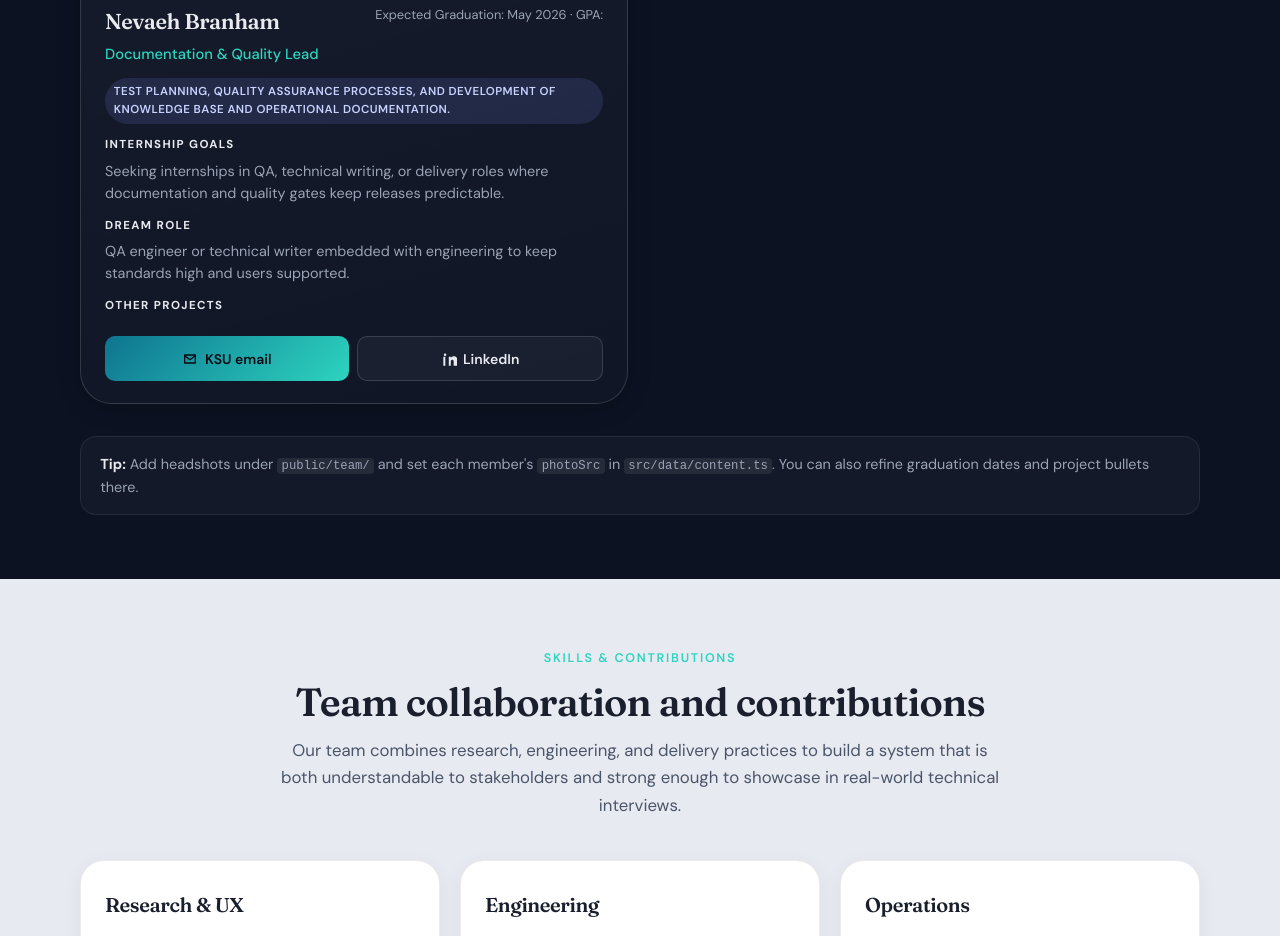
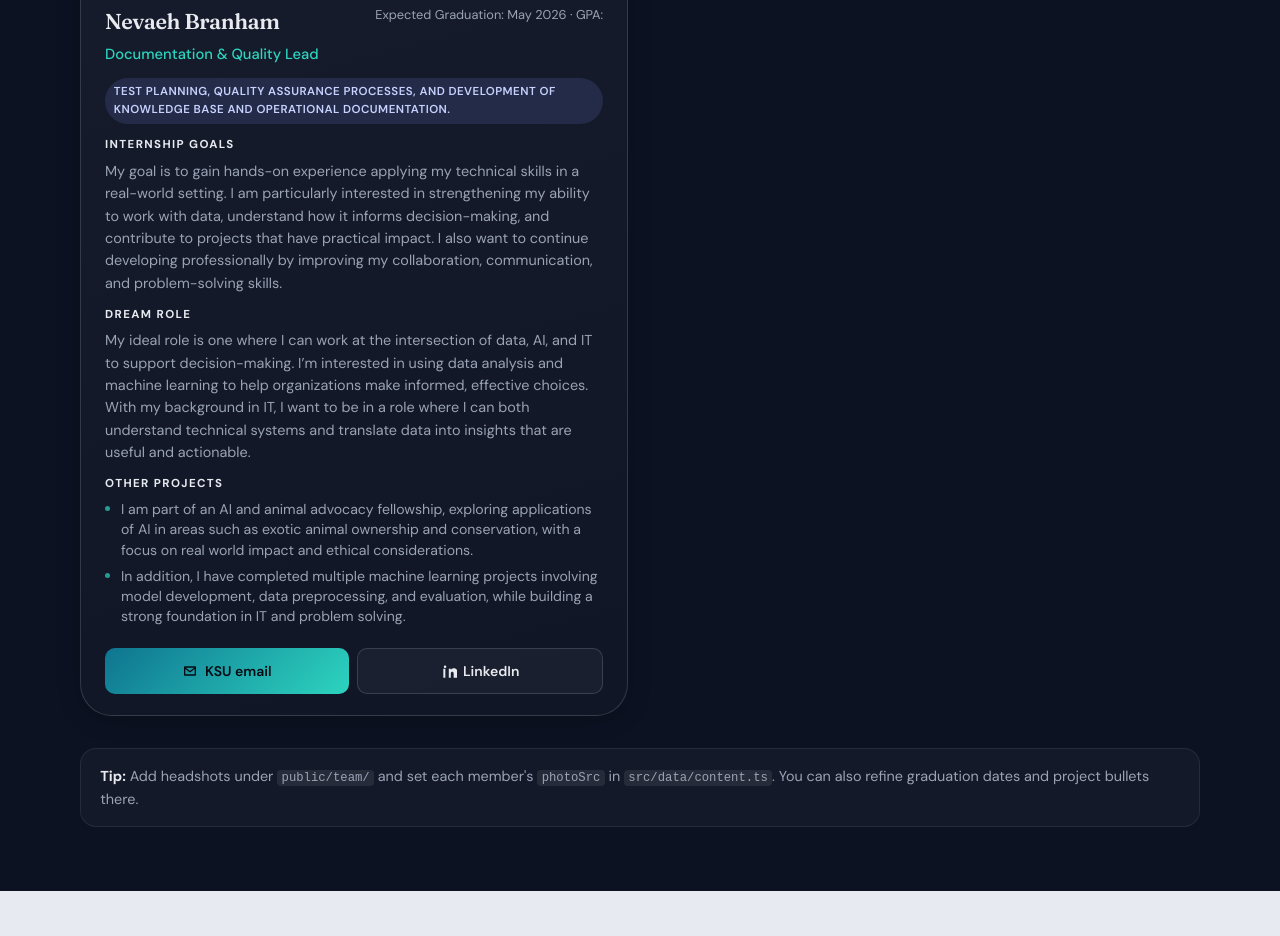
Before and after one commit to Meilun614/Media-intake-and-organization-system, a React (Vite) app: page / in a window 1280 px wide. Shown: the part 6540-7476 px from the top of the page. Built offline with nearby package versions, Linux system fonts and the light colour scheme.

Commit message:
Update Team Profile Details
Made-with: Cursor

```diff
--- a/src/data/content.ts
+++ b/src/data/content.ts
@@ -91,7 +91,7 @@ export const teamMembers: TeamMember[] = [
     ],
     contactLabel: "KSU email",
     contactEmail: "mwu7@students.kennesaw.edu",
-    linkedInUrl: "https://www.linkedin.com/in/meilun-wu-366585316/",
+    linkedInUrl: "https://www.linkedin.com/in/meilun-wu",
     photoSrc: "team/meilun-wu.png",
     contributions: [
       "Led the design and implementation of a full-stack media intake system, owning UI architecture, workflow design, and end-to-end user experience.",
@@ -152,12 +152,16 @@ export const teamMembers: TeamMember[] = [
     role: "Documentation & Quality Lead",
     graduation: "Expected Graduation: May 2026 · GPA:",
     internshipStatement:
-      "Seeking internships in QA, technical writing, or delivery roles where documentation and quality gates keep releases predictable.",
-    dreamJob: "QA engineer or technical writer embedded with engineering to keep standards high and users supported.",
-    otherProjects: [],
+      "My goal is to gain hands-on experience applying my technical skills in a real-world setting. I am particularly interested in strengthening my ability to work with data, understand how it informs decision-making, and contribute to projects that have practical impact. I also want to continue developing professionally by improving my collaboration, communication, and problem-solving skills.",
+    dreamJob:
+      "My ideal role is one where I can work at the intersection of data, AI, and IT to support decision-making. I’m interested in using data analysis and machine learning to help organizations make informed, effective choices. With my background in IT, I want to be in a role where I can both understand technical systems and translate data into insights that are useful and actionable.",
+    otherProjects: [
+      "I am part of an AI and animal advocacy fellowship, exploring applications of AI in areas such as exotic animal ownership and conservation, with a focus on real world impact and ethical considerations.",
+      "In addition, I have completed multiple machine learning projects involving model development, data preprocessing, and evaluation, while building a strong foundation in IT and problem solving.",
+    ],
     contactLabel: "KSU email",
     contactEmail: "nbranha1@students.kennesaw.edu",
-    linkedInUrl: "https://www.linkedin.com/in/nevaeh-branham900864301/",
+    linkedInUrl: "https://www.linkedin.com/in/nevaeh-branham-900864301",
     photoSrc: "team/neveah_branham.png",
     contributions: [
       "Test planning, quality assurance processes, and development of knowledge base and operational documentation.",
```
